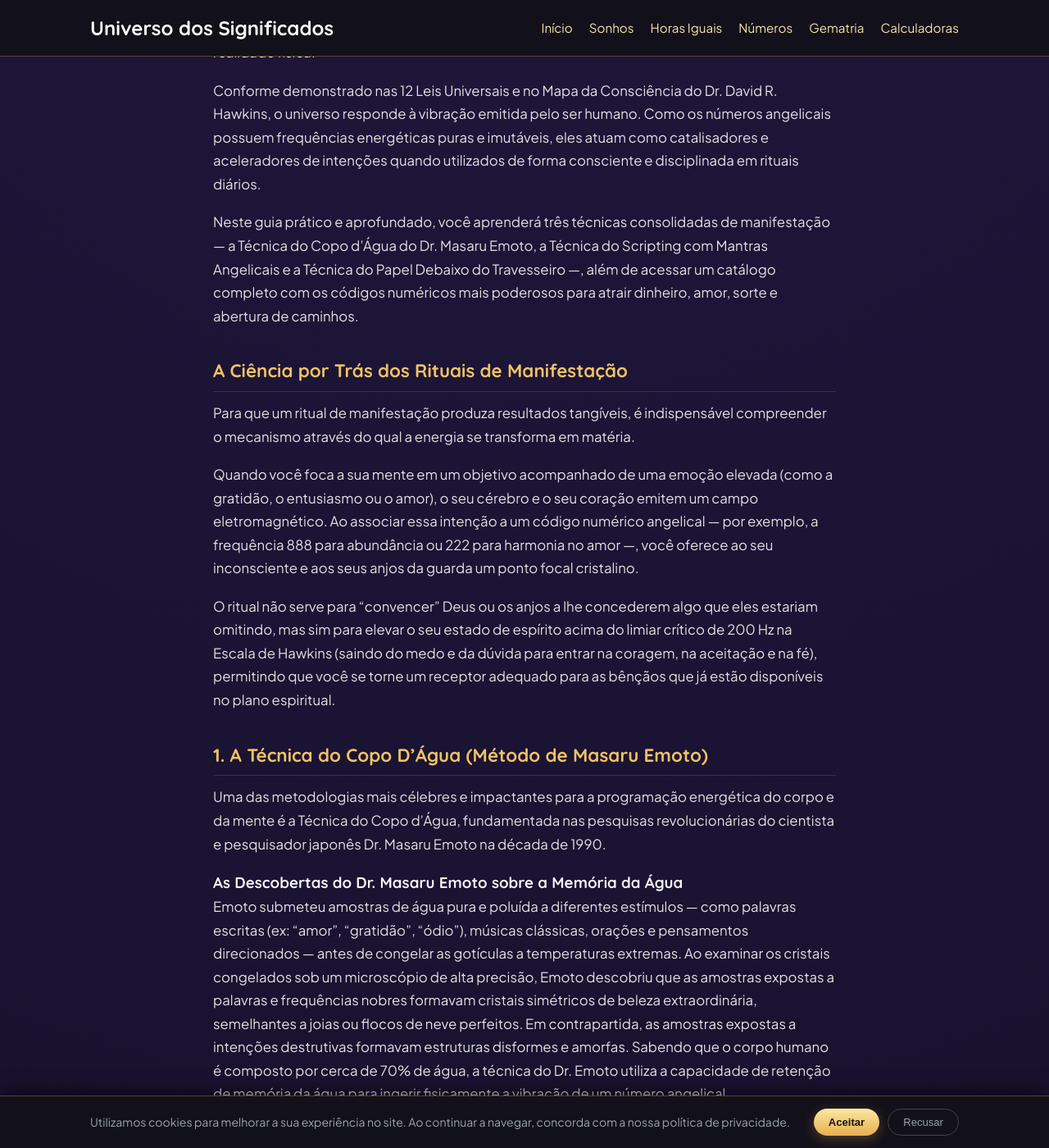
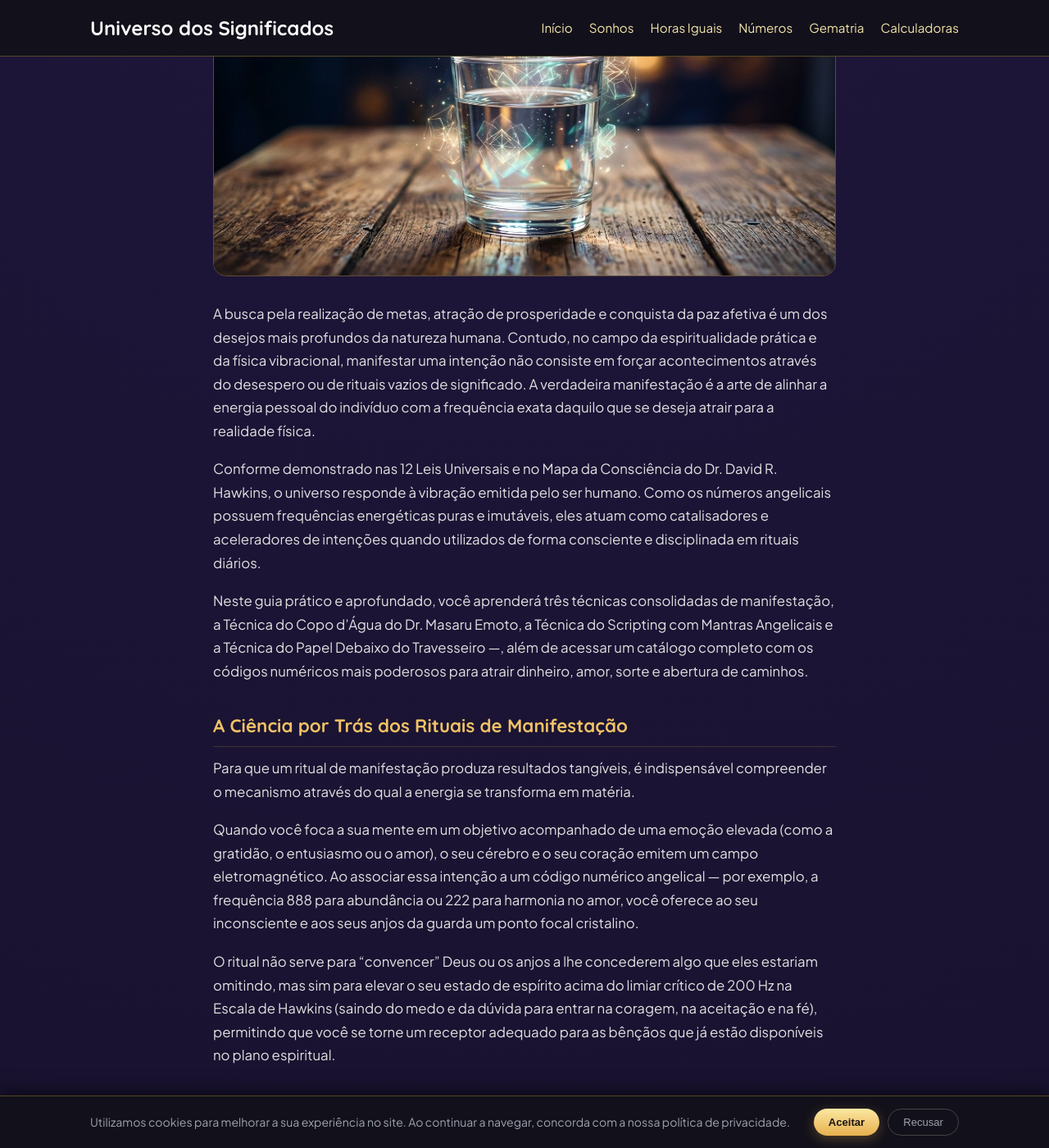
Before and after one commit to dreams-num/portal-significados, a Jekyll site: the page built from _posts/2026-10-03-Rituais-Práticos-de-Manifestação-Números-Angelicais.md, in a window 1280 px wide and 1400 px high, scrolled down 419 px. Shown: the whole window at 82% size. Built offline with Jekyll 4.4.1, drawn with Linux system fonts in a browser that asks for light colours.

Commit message:
Refine text and punctuation in manifestation guide
Corrected punctuation and improved sentence structure for clarity.

```diff
--- a/_posts/2026-10-03-Rituais-Práticos-de-Manifestação-Números-Angelicais.md
+++ b/_posts/2026-10-03-Rituais-Práticos-de-Manifestação-Números-Angelicais.md
@@ -11,17 +11,22 @@
 
 # Rituais Práticos de Manifestação com Números Angelicais: A Técnica do Copo D'Água, Scripting e Códigos de Atração
 
+<figure style="margin: 25px 0; text-align: center;">
+        <img src="{{ '/assets/images/copo-agua-emoto.jpg' | relative_url }}" alt="Rituais Práticos de Manifestação com Números Angelicais: A Técnica do Copo D'Água" style="max-width: 100%; border-radius: 16px; border: 1px solid var(--border-color);">
+
+    </figure>
+
 A busca pela realização de metas, atração de prosperidade e conquista da paz afetiva é um dos desejos mais profundos da natureza humana. Contudo, no campo da espiritualidade prática e da física vibracional, manifestar uma intenção não consiste em forçar acontecimentos através do desespero ou de rituais vazios de significado. A verdadeira manifestação é a arte de alinhar a energia pessoal do indivíduo com a frequência exata daquilo que se deseja atrair para a realidade física.
 
 Conforme demonstrado nas 12 Leis Universais e no Mapa da Consciência do Dr. David R. Hawkins, o universo responde à vibração emitida pelo ser humano. Como os números angelicais possuem frequências energéticas puras e imutáveis, eles atuam como catalisadores e aceleradores de intenções quando utilizados de forma consciente e disciplinada em rituais diários.
 
-Neste guia prático e aprofundado, você aprenderá três técnicas consolidadas de manifestação — a Técnica do Copo d'Água do Dr. Masaru Emoto, a Técnica do Scripting com Mantras Angelicais e a Técnica do Papel Debaixo do Travesseiro —, além de acessar um catálogo completo com os códigos numéricos mais poderosos para atrair dinheiro, amor, sorte e abertura de caminhos.
+Neste guia prático e aprofundado, você aprenderá três técnicas consolidadas de manifestação, a Técnica do Copo d'Água do Dr. Masaru Emoto, a Técnica do Scripting com Mantras Angelicais e a Técnica do Papel Debaixo do Travesseiro —, além de acessar um catálogo completo com os códigos numéricos mais poderosos para atrair dinheiro, amor, sorte e abertura de caminhos.
 
 ## A Ciência por Trás dos Rituais de Manifestação
 
 Para que um ritual de manifestação produza resultados tangíveis, é indispensável compreender o mecanismo através do qual a energia se transforma em matéria.
 
-Quando você foca a sua mente em um objetivo acompanhado de uma emoção elevada (como a gratidão, o entusiasmo ou o amor), o seu cérebro e o seu coração emitem um campo eletromagnético. Ao associar essa intenção a um código numérico angelical — por exemplo, a frequência 888 para abundância ou 222 para harmonia no amor —, você oferece ao seu inconsciente e aos seus anjos da guarda um ponto focal cristalino.
+Quando você foca a sua mente em um objetivo acompanhado de uma emoção elevada (como a gratidão, o entusiasmo ou o amor), o seu cérebro e o seu coração emitem um campo eletromagnético. Ao associar essa intenção a um código numérico angelical — por exemplo, a frequência 888 para abundância ou 222 para harmonia no amor, você oferece ao seu inconsciente e aos seus anjos da guarda um ponto focal cristalino.
 
 O ritual não serve para "convencer" Deus ou os anjos a lhe concederem algo que eles estariam omitindo, mas sim para elevar o seu estado de espírito acima do limiar crítico de 200 Hz na Escala de Hawkins (saindo do medo e da dúvida para entrar na coragem, na aceitação e na fé), permitindo que você se torne um receptor adequado para as bênçãos que já estão disponíveis no plano espiritual.
 
```
